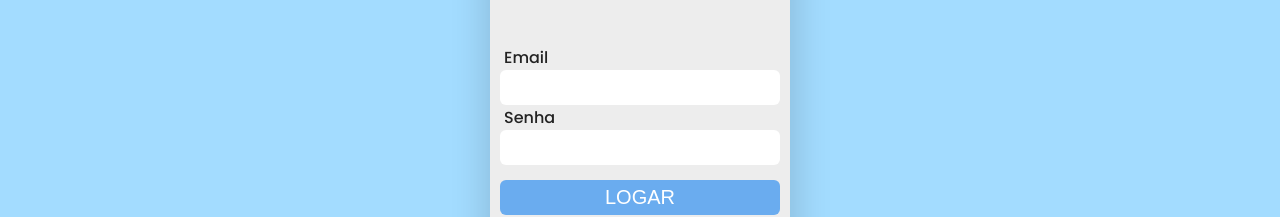
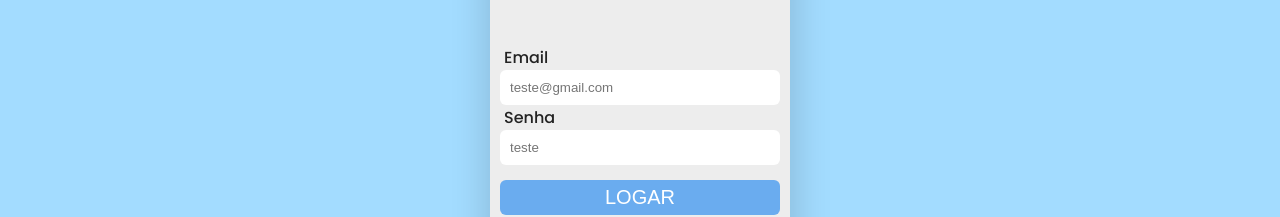
Before and after one commit to LazaroHenrique3/myprojects-frontend-react, a React (Create React App) app: page / in a window 1280 px wide. Shown: the part 230-447 px from the top of the page. Built offline with nearby package versions, Linux system fonts and the light colour scheme; no server answers.

Commit message:
Adicionando placeholders

```diff
--- a/src/pages/Login/index.jsx
+++ b/src/pages/Login/index.jsx
@@ -104,11 +104,11 @@ const Login = () => {
                 : <></>}
 
               <c.LoginInputLabel htmlFor="email">Email</c.LoginInputLabel>
-              <c.LoginInput placeholder={(!isLogin) ? 'teste@gmail.com' : ''} id="email" type="text" {...register("email")} />
+              <c.LoginInput placeholder={(isLogin) ? 'teste@gmail.com' : ''} id="email" type="text" {...register("email")} />
               <c.ErrorValidateMessage>{errors?.email?.message}</c.ErrorValidateMessage>
 
               <c.LoginInputLabel htmlFor="password">Senha</c.LoginInputLabel>
-              <c.LoginInput placeholder={(!isLogin) ? 'teste' : ''} id="password" type="password" {...register("password")} />
+              <c.LoginInput placeholder={(isLogin) ? 'teste' : ''} id="password" type="password" {...register("password")} />
               <c.ErrorValidateMessage>{errors?.password?.message}</c.ErrorValidateMessage>
 
               {(!isLogin) ?
```
